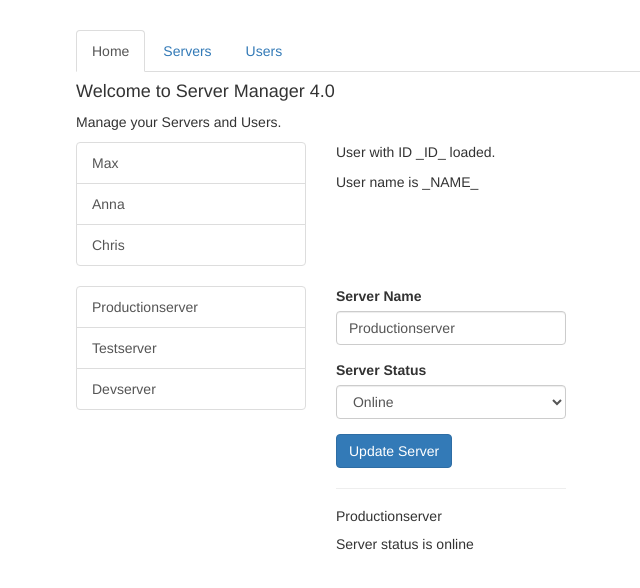
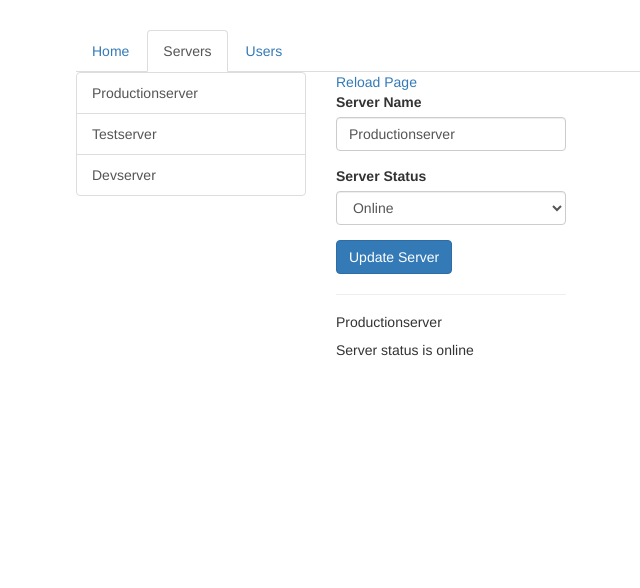
Before and after one commit to jriall/angular-tutorials, an Angular app in the folder routing-start/: page /servers in a window 1280 px wide. Shown: the top 588 px of the page, without its empty margins (189-829 px from the left). Built offline with nearby package versions, Linux system fonts and the light colour scheme.

Commit message:
Complete lecture 119

```diff
--- a/routing-start/src/app/app.component.html
+++ b/routing-start/src/app/app.component.html
@@ -2,25 +2,25 @@
   <div class="row">
     <div class="col-xs-12 col-sm-10 col-md-8 col-sm-offset-1 col-md-offset-2">
       <ul class="nav nav-tabs">
-        <li role="presentation" class="active"><a href="#">Home</a></li>
-        <li role="presentation"><a href="#">Servers</a></li>
-        <li role="presentation"><a href="#">Users</a></li>
+        <li role="presentation"
+            routerLinkActive="active"
+            [routerLinkActiveOptions]="{exact: true}">
+          <a routerLink="/">Home</a>
+        </li>
+        <li role="presentation"
+            routerLinkActive="active">
+          <a routerLink="/servers">Servers</a>
+        </li>
+        <li role="presentation"
+            routerLinkActive="active">
+          <a [routerLink]="['/users']">Users</a>
+        </li>
       </ul>
     </div>
   </div>
   <div class="row">
     <div class="col-xs-12 col-sm-10 col-md-8 col-sm-offset-1 col-md-offset-2">
-      <app-home></app-home>
-    </div>
-  </div>
-  <div class="row">
-    <div class="col-xs-12 col-sm-10 col-md-8 col-sm-offset-1 col-md-offset-2">
-      <app-users></app-users>
-    </div>
-  </div>
-  <div class="row">
-    <div class="col-xs-12 col-sm-10 col-md-8 col-sm-offset-1 col-md-offset-2">
-      <app-servers></app-servers>
+      <router-outlet></router-outlet>
     </div>
   </div>
 </div>
--- a/routing-start/src/app/app.module.ts
+++ b/routing-start/src/app/app.module.ts
@@ -11,6 +11,13 @@
 import { EditServerComponent } from './servers/edit-server/edit-server.component';
 import { ServerComponent } from './servers/server/server.component';
 import { ServersService } from './servers/servers.service';
+import { Routes, RouterModule } from '@angular/router';
+
+const appRoutes: Routes = [
+  { path: '', component: HomeComponent },
+  { path: 'users', component: UserComponent },
+  { path: 'servers', component: ServersComponent }
+];
 
 @NgModule({
   declarations: [
@@ -25,7 +32,8 @@
   imports: [
     BrowserModule,
     FormsModule,
-    HttpModule
+    HttpModule,
+    RouterModule.forRoot(appRoutes)
   ],
   providers: [ServersService],
   bootstrap: [AppComponent]
--- a/routing-start/src/app/servers/servers.component.html
+++ b/routing-start/src/app/servers/servers.component.html
@@ -10,6 +10,7 @@
     </div>
   </div>
   <div class="col-xs-12 col-sm-4">
+    <a routerLink="/servers">Reload Page</a>
     <app-edit-server></app-edit-server>
     <hr>
     <app-server></app-server>
```
